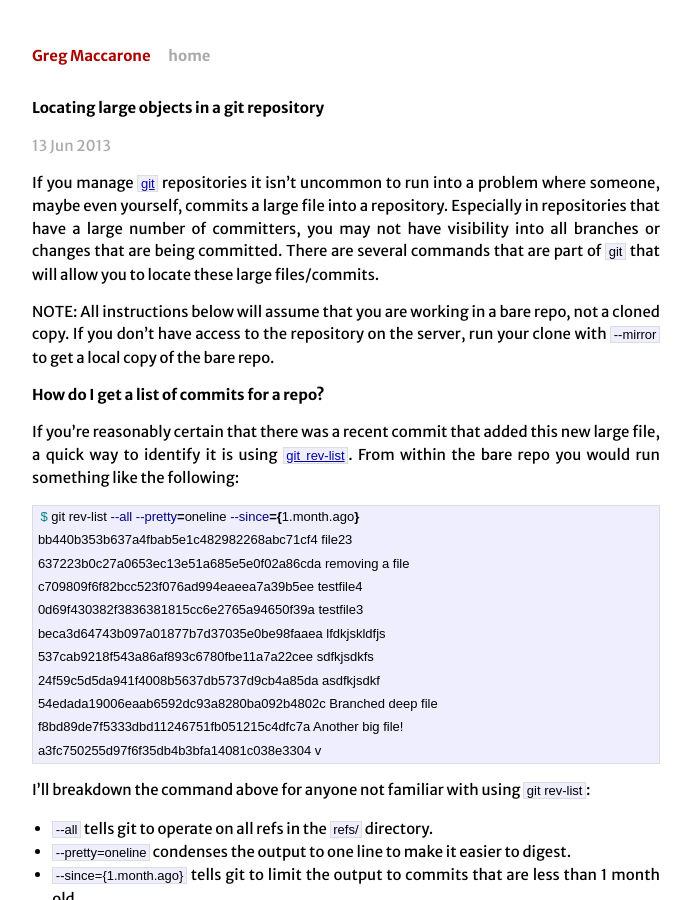
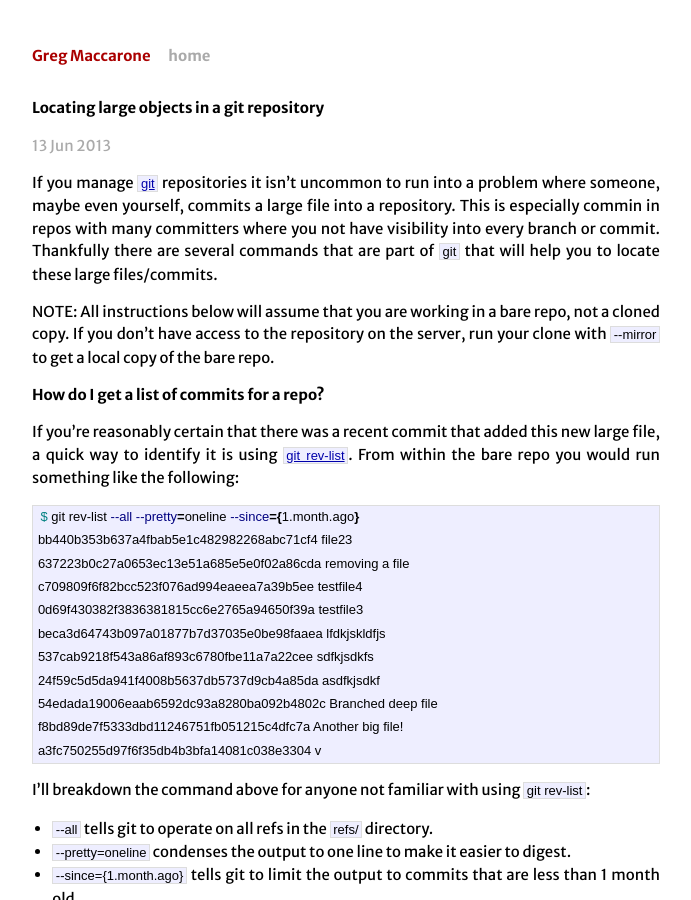
Before and after one commit to gmaccarone/gmaccarone.github.io, a Jekyll site: the page built from _posts/2013-06-13-locating-large-objects.markdown, in a window 1280 px wide and 900 px high. Shown: the whole window, without its empty margins (294-985 px from the left). Built offline with Jekyll 4.4.1, drawn with Linux system fonts in a browser that asks for light colours; some web fonts are replaced.

Commit message:
Change wording a little

```diff
--- a/_posts/2013-06-13-locating-large-objects.markdown
+++ b/_posts/2013-06-13-locating-large-objects.markdown
@@ -7,10 +7,9 @@ categories: git
 
 If you manage [`git`][git] repositories it isn't uncommon to run into a problem
 where someone, maybe even yourself, commits a large file into a repository.
-Especially in repositories that have a large number of committers, you may not
-have visibility into all branches or changes that are being committed.  There
-are several commands that are part of `git` that will allow you to locate these
-large files/commits.
+This is especially commin in repos with many committers where you not have
+visibility into every branch or commit.  Thankfully there are several commands
+that are part of `git` that will help you to locate these large files/commits.
 
 NOTE: All instructions below will assume that you are working in a bare repo,
 not a cloned copy. If you don't have access to the repository on the server,
```
